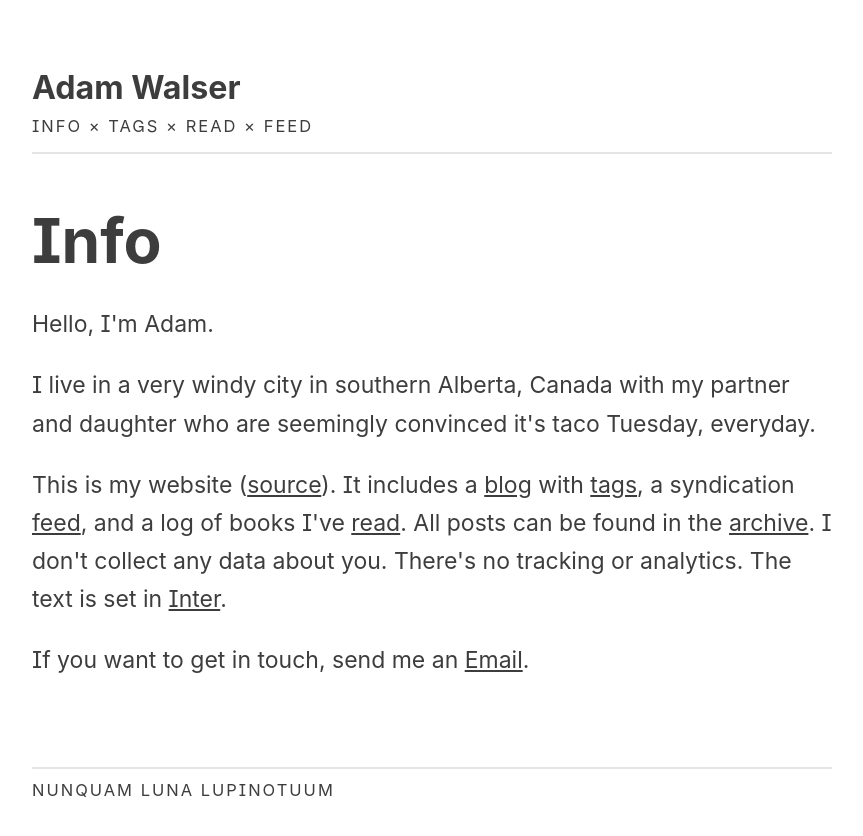
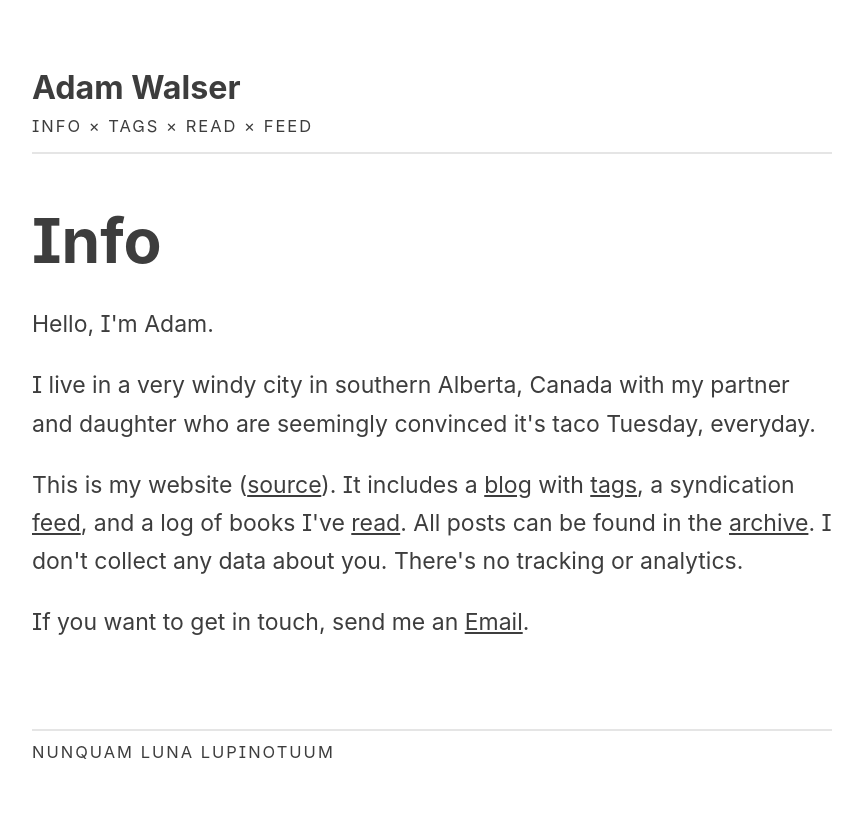
Before and after one commit to ajpwalser/ajpwalser.github.io, a Jekyll site: the page built from info.html, in a window 1280 px wide. Shown: the top 836 px of the page, without its empty margins (208-1071 px from the left). Built offline with Jekyll 4.4.1, drawn with Linux system fonts in a browser that asks for light colours; some web fonts are replaced.

Commit message:
Update info.html

```diff
--- a/info.html
+++ b/info.html
@@ -1,12 +1,12 @@
 ---
 layout: default
 title: Info
-description: Information about Adam and his website.
+description: Information about me and my website.
 ---
 
 <h2>Info</h2>
 <p class="first">Hello, I'm Adam.</p>
 <p>I live in a very windy city in southern Alberta, Canada with my partner and daughter who are seemingly convinced it's taco Tuesday, everyday.</p>
-<p>This is my website (<a href="https://github.com/ajpwalser/ajpwalser.github.io">source</a>). It includes a <a href="https://ajpwalser.github.io/">blog</a> with <a href="https://ajpwalser.github.io/tags/">tags</a>, a syndication <a href="https://ajpwalser.github.io/feed.xml">feed</a>, and a log of books I've <a href="https://ajpwalser.github.io/read/">read</a>. All posts can be found in the <a href="https://ajpwalser.github.io/archive/">archive</a>. I don't collect any data about you. There's no tracking or analytics. The text is set in <a href="https://rsms.me/inter/">Inter</a>.</p>
+<p>This is my website (<a href="https://github.com/ajpwalser/ajpwalser.github.io">source</a>). It includes a <a href="https://ajpwalser.github.io/">blog</a> with <a href="https://ajpwalser.github.io/tags/">tags</a>, a syndication <a href="https://ajpwalser.github.io/feed.xml">feed</a>, and a log of books I've <a href="https://ajpwalser.github.io/read/">read</a>. All posts can be found in the <a href="https://ajpwalser.github.io/archive/">archive</a>. I don't collect any data about you. There's no tracking or analytics.</p>
 <p>If you want to get in touch, send me an <a href="mailto:ajpwalser@gmail.com">Email</a>.</p>
 <div class="spacer"></div>
```
